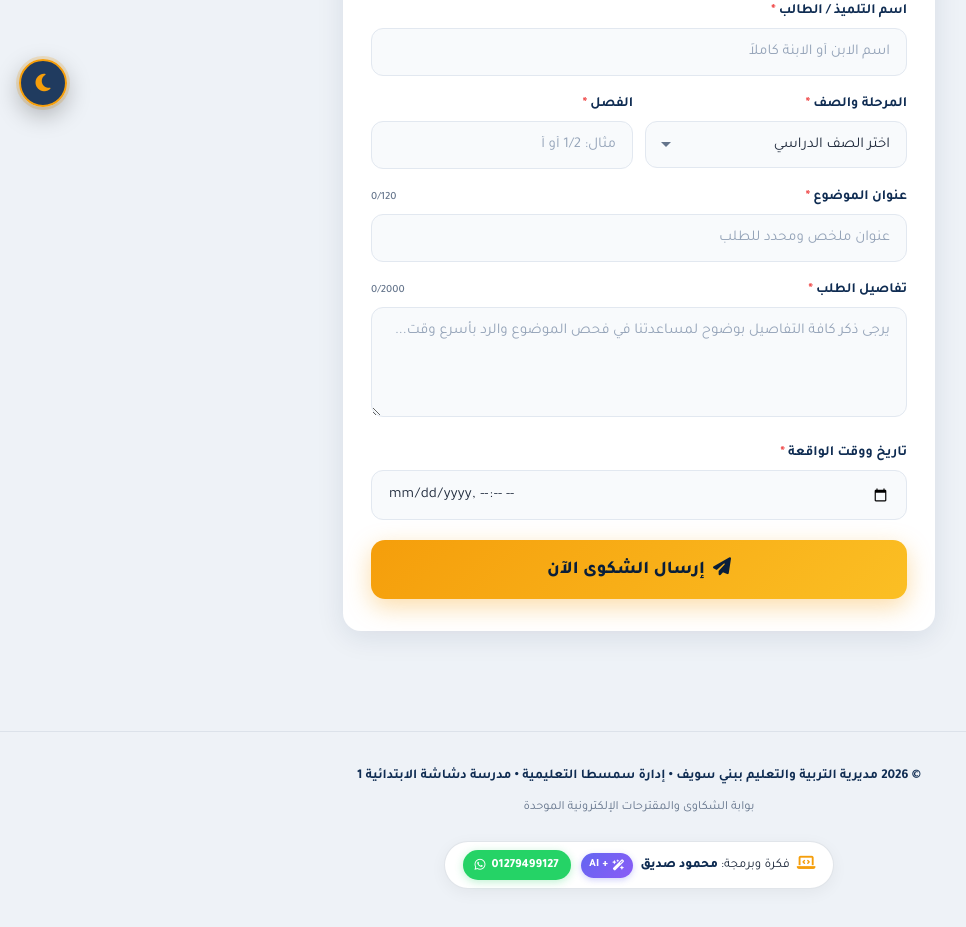
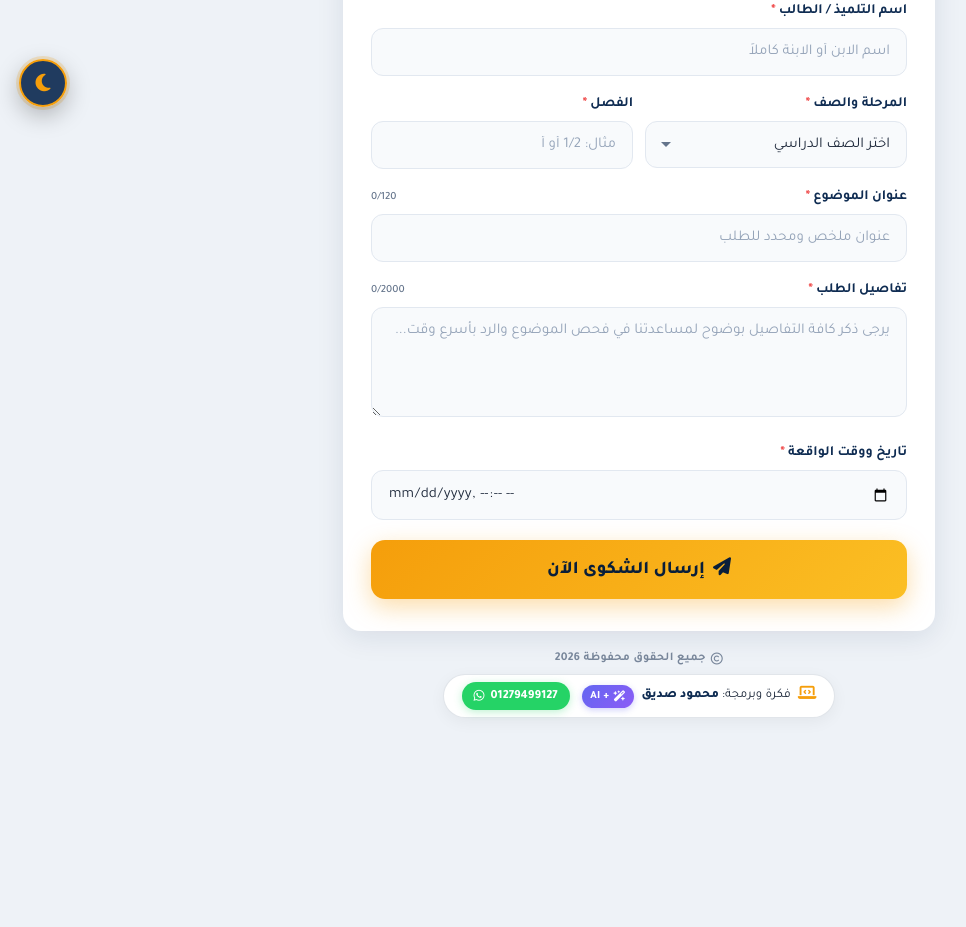
Before and after one commit to smartedusys/smartedusys.github.io, a plain HTML site: page index.html in a window 1280 px wide. Shown: the part 669-1596 px from the top of the page, without its empty margins (1-967 px from the left). After the commit the page ends 1415 px from the top, so only its background shows below. Drawn offline with Linux system fonts and the light colour scheme.

Commit message:
style: remove school lines from footer, reduce gap below submit button, and refine reserved rights styling

```diff
--- a/css/dashboard.css
+++ b/css/dashboard.css
@@ -1484,43 +1484,37 @@ body {
    ============================================ */
 .site-footer {
   text-align: center;
-  padding: 32px 16px 48px;
+  padding: 10px 16px 28px;
   color: var(--text-muted);
   font-size: 13px;
-  line-height: 1.8;
+  line-height: 1.6;
   position: relative;
-  border-top: 1px solid rgba(15, 44, 82, 0.08);
-  margin-top: 40px;
-}
-
-[data-theme="dark"] .site-footer {
-  border-top-color: rgba(255, 255, 255, 0.08);
+  margin-top: 10px;
 }
 
 .footer-content {
-  max-width: 680px;
+  max-width: 600px;
   margin: 0 auto;
   display: flex;
   flex-direction: column;
   align-items: center;
-  gap: 8px;
-}
-
-.footer-org {
-  font-size: 13.5px;
+  gap: 6px;
+}
+
+.footer-rights {
+  font-size: 12px;
   font-weight: 700;
-  color: var(--primary);
-  margin: 0;
-}
-
-[data-theme="dark"] .footer-org {
-  color: #93c5fd;
-}
-
-.footer-sub {
-  font-size: 12.5px;
-  color: var(--text-muted);
-  margin: 0 0 8px;
+  color: var(--text-muted);
+  display: flex;
+  align-items: center;
+  justify-content: center;
+  gap: 5px;
+  letter-spacing: 0.3px;
+  opacity: 0.85;
+}
+
+[data-theme="dark"] .footer-rights {
+  color: #94a3b8;
 }
 
 .footer-credits {
@@ -1528,13 +1522,13 @@ body {
   align-items: center;
   justify-content: center;
   flex-wrap: wrap;
-  gap: 10px;
+  gap: 8px 12px;
   background: var(--card-bg, #ffffff);
   border: 1px solid rgba(15, 44, 82, 0.12);
-  padding: 8px 18px;
+  padding: 7px 18px;
   border-radius: 999px;
   box-shadow: 0 4px 16px rgba(0, 0, 0, 0.05);
-  margin-top: 6px;
+  margin-top: 4px;
   transition: all 0.3s ease;
 }
 
--- a/css/style.css
+++ b/css/style.css
@@ -357,7 +357,7 @@ body {
 .container {
   max-width: 600px;
   margin: 0 auto;
-  padding: 0 16px 40px;
+  padding: 0 16px 10px;
 }
 
 /* ============================================
@@ -1543,7 +1543,7 @@ body {
   }
 
   .container {
-    padding: 0 24px 60px;
+    padding: 0 24px 14px;
   }
 
   .form-card {
@@ -1662,43 +1662,37 @@ body {
    ============================================ */
 .site-footer {
   text-align: center;
-  padding: 32px 16px 48px;
+  padding: 4px 16px 28px;
   color: var(--text-muted);
   font-size: 13px;
-  line-height: 1.8;
+  line-height: 1.6;
   position: relative;
-  border-top: 1px solid rgba(15, 44, 82, 0.08);
-  margin-top: 40px;
-}
-
-[data-theme="dark"] .site-footer {
-  border-top-color: rgba(255, 255, 255, 0.08);
+  margin-top: 0;
 }
 
 .footer-content {
-  max-width: 680px;
+  max-width: 600px;
   margin: 0 auto;
   display: flex;
   flex-direction: column;
   align-items: center;
-  gap: 8px;
-}
-
-.footer-org {
-  font-size: 13.5px;
+  gap: 6px;
+}
+
+.footer-rights {
+  font-size: 12px;
   font-weight: 700;
-  color: var(--primary);
-  margin: 0;
-}
-
-[data-theme="dark"] .footer-org {
-  color: #93c5fd;
-}
-
-.footer-sub {
-  font-size: 12.5px;
   color: var(--text-muted);
-  margin: 0 0 8px;
+  display: flex;
+  align-items: center;
+  justify-content: center;
+  gap: 5px;
+  letter-spacing: 0.3px;
+  opacity: 0.85;
+}
+
+[data-theme="dark"] .footer-rights {
+  color: #94a3b8;
 }
 
 .footer-credits {
@@ -1706,13 +1700,12 @@ body {
   align-items: center;
   justify-content: center;
   flex-wrap: wrap;
-  gap: 10px;
+  gap: 8px 12px;
   background: var(--card-bg, #ffffff);
   border: 1px solid rgba(15, 44, 82, 0.12);
-  padding: 8px 18px;
+  padding: 7px 18px;
   border-radius: 999px;
   box-shadow: 0 4px 16px rgba(0, 0, 0, 0.05);
-  margin-top: 6px;
   transition: all 0.3s ease;
 }
 
--- a/index.html
+++ b/index.html
@@ -20,7 +20,7 @@
   <link rel="stylesheet" href="https://cdnjs.cloudflare.com/ajax/libs/font-awesome/6.5.1/css/all.min.css">
 
   <!-- Custom Stylesheet -->
-  <link rel="stylesheet" href="css/style.css?v=2.8">
+  <link rel="stylesheet" href="css/style.css?v=2.9">
 </head>
 <body>
 
@@ -303,13 +303,12 @@
     </div>
   </div>
 
-  <!-- تذييل الصفحة (Footer) -->
+  <!-- تذييل الصفحة المميّز (Footer) -->
   <footer class="site-footer">
     <div class="footer-content">
-      <p class="footer-org">
-        © 2026 مديرية التربية والتعليم ببني سويف &bull; إدارة سمسطا التعليمية &bull; مدرسة دشاشة الابتدائية 1
-      </p>
-      <p class="footer-sub">بوابة الشكاوى والمقترحات الإلكترونية الموحدة</p>
+      <div class="footer-rights">
+        <i class="far fa-copyright"></i> <span>جميع الحقوق محفوظة 2026</span>
+      </div>
 
       <div class="footer-credits">
         <div class="dev-badge">
--- a/sw.js
+++ b/sw.js
@@ -2,7 +2,7 @@
 // Service Worker - نظام الشكاوى والمقترحات
 // ==========================================
 
-const CACHE_NAME = 'complaints-system-v7';
+const CACHE_NAME = 'complaints-system-v8';
 const STATIC_ASSETS = [
   './',
   './index.html',
```
Also changed, not shown: admin.html (+4 -5 lines).
